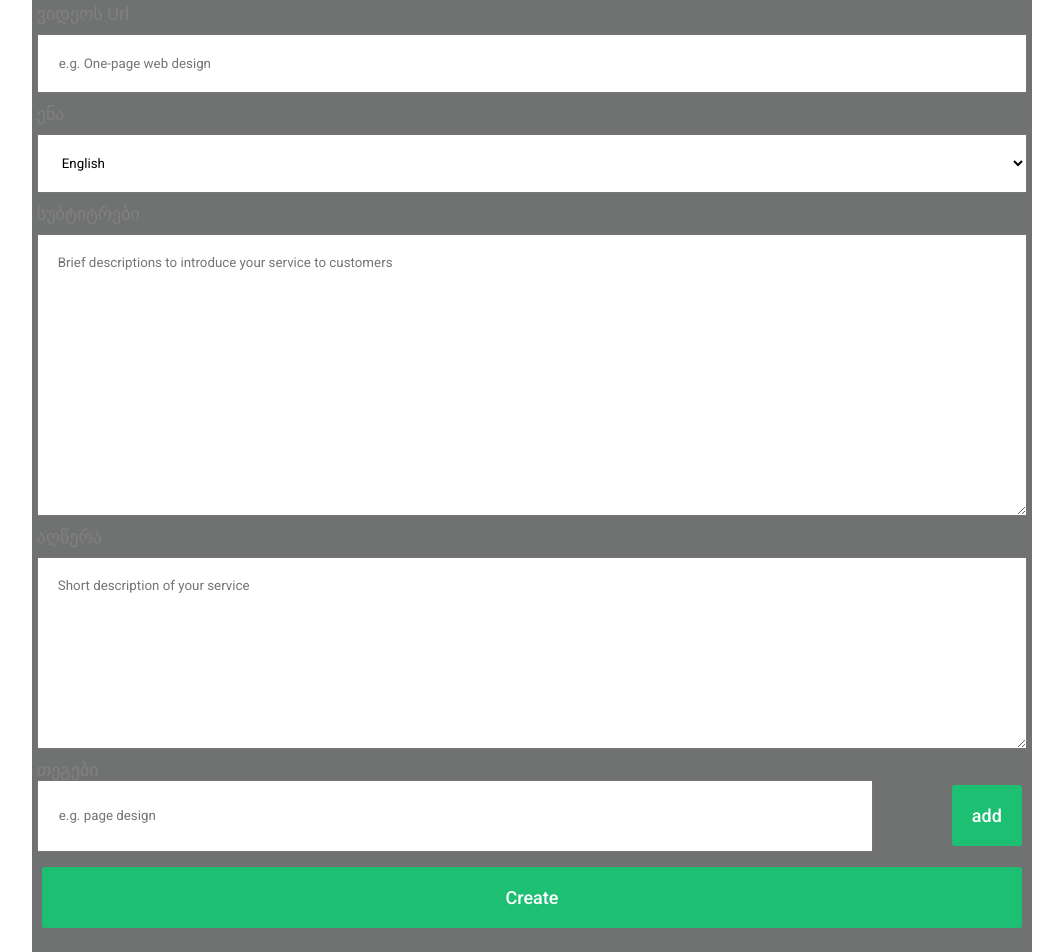
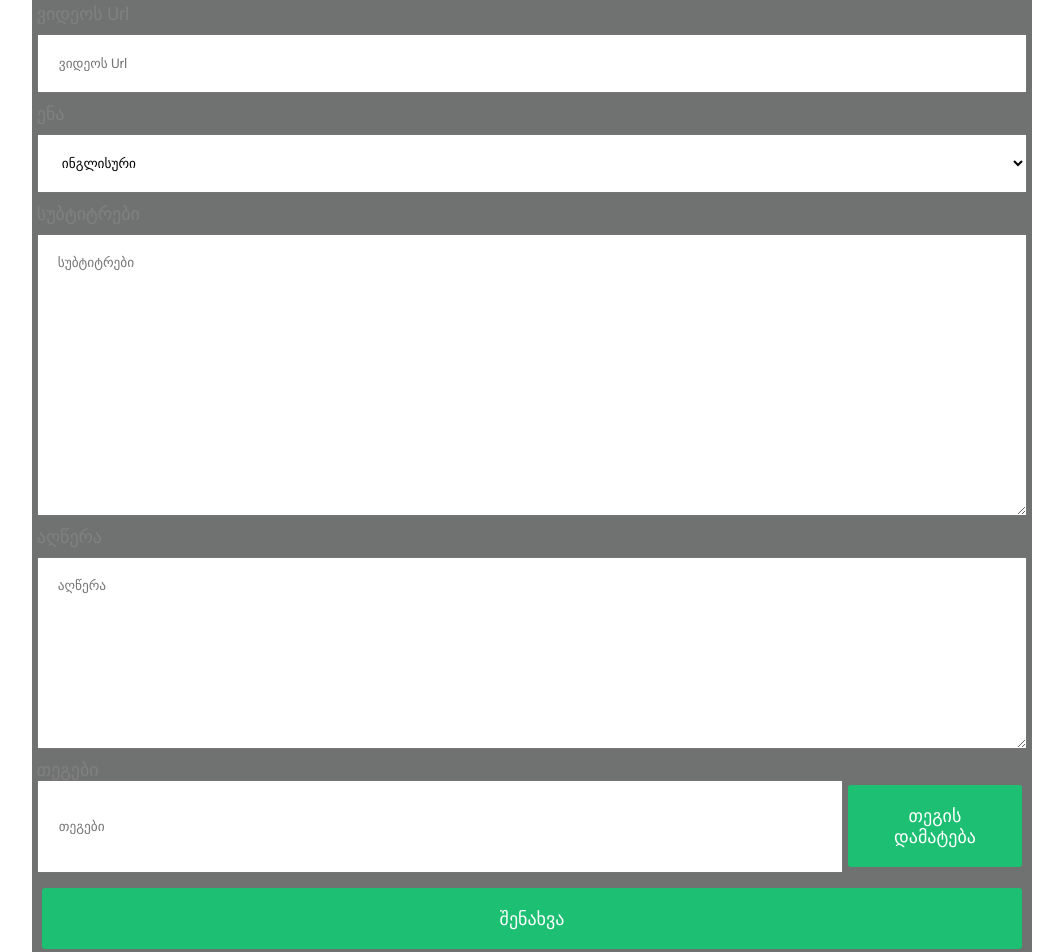
Before and after one commit to shashranluka/dashni, a React (Vite) app in the folder frontend/: page /addvideodata in a window 1280 px wide. Shown: the part 300-1252 px from the top of the page, without its empty margins (108-1171 px from the left). Built offline with nearby package versions, Linux system fonts and the light colour scheme.

Commit message:
მეილით რეგისტრაციას ვამატებ. უნიკალური სახელიც დავტოვე.

```diff
--- a/frontend/src/pages/MyClass/MyClass.scss
+++ b/frontend/src/pages/MyClass/MyClass.scss
@@ -1,10 +1,15 @@
   .classroom {
+
     // width: 1400px;
     // padding: 30px 0px;
     // display: flex;
     // gap: 50px;
-    .requests{
-      .requests-button{
+    .high-div {
+      background-color: #b4b4b4;
+      border: solid black;
+
+      .requests {
+        .requests-button {
           background-color: #999999;
           padding: .5em;
           width: fit-content;
@@ -12,19 +17,23 @@
           cursor: pointer;
 
         }
+
         .request-card {
           margin: .5em;
-        .writing-card{
+
+          .writing-card {
             background-color: #ffc108;
           }
-        .user-info-card{
+
+          .user-info-card {
             background-color: #1dbf73;
             display: flex;
             justify-content: end;
             // align-items: center;
           }
         }
-      .accept-button{
+
+        .accept-button {
           background-color: #865353;
           padding: .5em;
           width: fit-content;
@@ -33,18 +42,21 @@
           cursor: pointer;
         }
       }
-    .board{
-      background-color: #555;
+
+      .board {
+        background-color: #929191;
         min-height: 100px;
         margin: 1em;
         border-radius: .5em;
         border: solid .3em;
         padding: .5em;
-      .writing{
+
+        .writing {
           display: flex;
           flex-wrap: wrap;
         }
       }
+
       .writing-request {
         background-color: #016106;
         padding: 2em;
@@ -52,11 +64,13 @@
         border: solid #1e1e1e;
         border-radius: .3em;
       }
-    .panel{
+
+      .panel {
         display: flex;
         justify-content: space-between;
       }
-    .marks-classroom{
+
+      .marks-classroom {
         display: flex;
         flex-wrap: wrap;
         justify-content: space-around;
@@ -64,7 +78,7 @@
         background-color: #434543;
 
 
-      .mark-card{
+        .mark-card {
           background-color: rgb(138, 126, 105);
           padding: .3em;
           margin: .5em;
@@ -72,20 +86,27 @@
           cursor: pointer;
         }
       }
-    .collection{
+
+      .collection {
         display: flex;
-      flex-wrap:wrap;
+        flex-wrap: wrap;
         flex-direction: column;
-      background-color:#9c9c9c;
+        background-color: #9c9c9c;
         height: 20vh;
         // box-sizing: border-box;
       }
+    }
 
-    .sentence-div{
+    .game-div{
+      background-color: #016106;
+    }
+
+    .sentence-div {
       background-color: #1dbf73;
       margin: .3em;
       padding: .3em;
     }
+
     .left {
       flex: 2;
       display: flex;
--- a/frontend/src/pages/addVideoData/AddVideoData.jsx
+++ b/frontend/src/pages/addVideoData/AddVideoData.jsx
@@ -16,7 +16,7 @@ const AddVideoData = () => {
   const [selectedLanguage, setSelectedLanguage] = useState('orange');
 
   const [state, dispatch] = useReducer(videoDataReducer, INITIAL_STATE);
-
+  console.log(state)
   const handleChange = (e) => {
     console.log(e.target.value);
     dispatch({
@@ -71,7 +71,7 @@ const AddVideoData = () => {
   // };
 
   return (
-    <div className="add">
+    <div className="add-video">
       <div className="container">
         <h1>ახალი ვიდეოს მონაცემების დამატება</h1>
         <div className="sections">
@@ -80,14 +80,14 @@ const AddVideoData = () => {
             <input
               type="text"
               name="title"
-              placeholder="e.g. I will do something I'm really good at"
+              placeholder="ვიდეოს სათაური"
               onChange={handleChange}
             />
             <label htmlFor="">ვიდეოს Url</label>
             <input
               type="text"
               name="shortTitle"
-              placeholder="e.g. One-page web design"
+              placeholder="ვიდეოს Url"
               onChange={handleChange}
             />
             <label htmlFor="">ენა</label>
@@ -97,15 +97,16 @@ const AddVideoData = () => {
               onChange={handleChange}
               // onChange={(e) => setSelectedFruit(e.target.value)}
             >
-              <option value="english">English</option>
-              <option value="español">Español</option>
-              <option value="თუშური">თუშური</option>
+              <option value="en">ინგლისური</option>
+              <option value="de">ესპანური</option>
+              <option value="es">გერმანული</option>
+              <option value="tu">თუშური</option>
             </select>
             <label htmlFor="">სუბტიტრები</label>
             <textarea
               name="desc"
               id=""
-              placeholder="Brief descriptions to introduce your service to customers"
+              placeholder="სუბტიტრები"
               cols="0"
               rows="16"
               onChange={handleChange}
@@ -115,15 +116,15 @@ const AddVideoData = () => {
               name="shortDesc"
               onChange={handleChange}
               id=""
-              placeholder="Short description of your service"
+              placeholder="აღწერა"
               cols="30"
               rows="10"
             ></textarea>
             <div className="tags">
               <label htmlFor="">თეგები</label>
               <form action="" className="add" onSubmit={handleFeature}>
-                <input type="text" placeholder="e.g. page design" />
-                <button type="submit">add</button>
+                <input type="text" placeholder="თეგები" />
+                <button type="submit">თეგის დამატება</button>
               </form>
               <div className="addedFeatures">
                 {state?.features?.map((f) => (
@@ -142,7 +143,7 @@ const AddVideoData = () => {
                 ))}
               </div>
             </div>
-            <button onClick={handleSubmit}>Create</button>
+            <button onClick={handleSubmit}>შენახვა</button>
           </div>
           {/* <label htmlFor="">Category</label>
             <select name="cat" id="cat" onChange={handleChange}>
--- a/frontend/src/pages/addVideoData/AddVideoData.scss
+++ b/frontend/src/pages/addVideoData/AddVideoData.scss
@@ -1,4 +1,4 @@
-.add {
+.add-video {
   display: flex;
   justify-content: center;
 
--- a/frontend/src/pages/login/Login.jsx
+++ b/frontend/src/pages/login/Login.jsx
@@ -6,6 +6,7 @@ import { useNavigate } from "react-router-dom";
 function Login() {
   const [username, setUsername] = useState("");
   const [password, setPassword] = useState("");
+  const [loginTryCounter, setLoginTryCounter] = useState("");
   const [error, setError] = useState(null);
 
   const navigate = useNavigate();
@@ -20,6 +21,7 @@ function Login() {
       navigate("/");
     } catch (err) {
       setError(err.response.data);
+      setLoginTryCounter(loginTryCounter+" ისევ")
     }
   };
 
@@ -31,6 +33,7 @@ function Login() {
         <input
           name="username"
           type="text"
+          required="true"
           placeholder=""
           onChange={(e) => setUsername(e.target.value)}
         />
@@ -39,10 +42,11 @@ function Login() {
         <input
           name="password"
           type="password"
+          required="true"
           onChange={(e) => setPassword(e.target.value)}
         />
         <button type="submit">Login</button>
-        {error && error}
+        {error && error}{loginTryCounter}
       </form>
     </div>
   );
--- a/frontend/src/pages/register/Register.jsx
+++ b/frontend/src/pages/register/Register.jsx
@@ -49,24 +49,26 @@ function Register() {
       <form onSubmit={handleSubmit}>
         <div className="form">
           <h1>ახალი ანგარიშის შექმნა</h1>
-          <label htmlFor="">მომხმარებლის სახელი</label>
+          <label htmlFor="">ელ. ფოსტა</label>
+          <input
+            name="email"
+            type="email"
+            required="true"
+            placeholder=""
+            onChange={handleChange}
+          />
+          <label htmlFor="">მეტსახელი</label>
           <input
             name="username"
+            required="true"
             type="text"
             placeholder=""
             onChange={handleChange}
           />
-          <label htmlFor="">მომხმარებლის ელ. ფოსტა</label>
-          <input
-            name="email"
-            type="email"
-            placeholder=""
-            onChange={handleChange}
-          />
           <label htmlFor="">პაროლი</label>
-          <input name="password" type="password" onChange={handleChange} />
+          <input name="password" required="true" type="password" onChange={handleChange} />
           <div className="toggle">
-            <label htmlFor="">მენტორი</label>
+            <label htmlFor="">კაპიტანი</label>
             <label className="switch">
               <input type="checkbox" onChange={handleSeller} />
               <span className="slider round"></span>
```
Also changed, not shown: frontend/src/components/gameSentences/OldGameSenence.jsx (added, +7 -0 lines), frontend/src/pages/myRoom/MyRoom.jsx (+28 -17 lines), 1 other file (tests, documents, lock files or other folders). Lines whose indentation alone changed are shown as unchanged.
